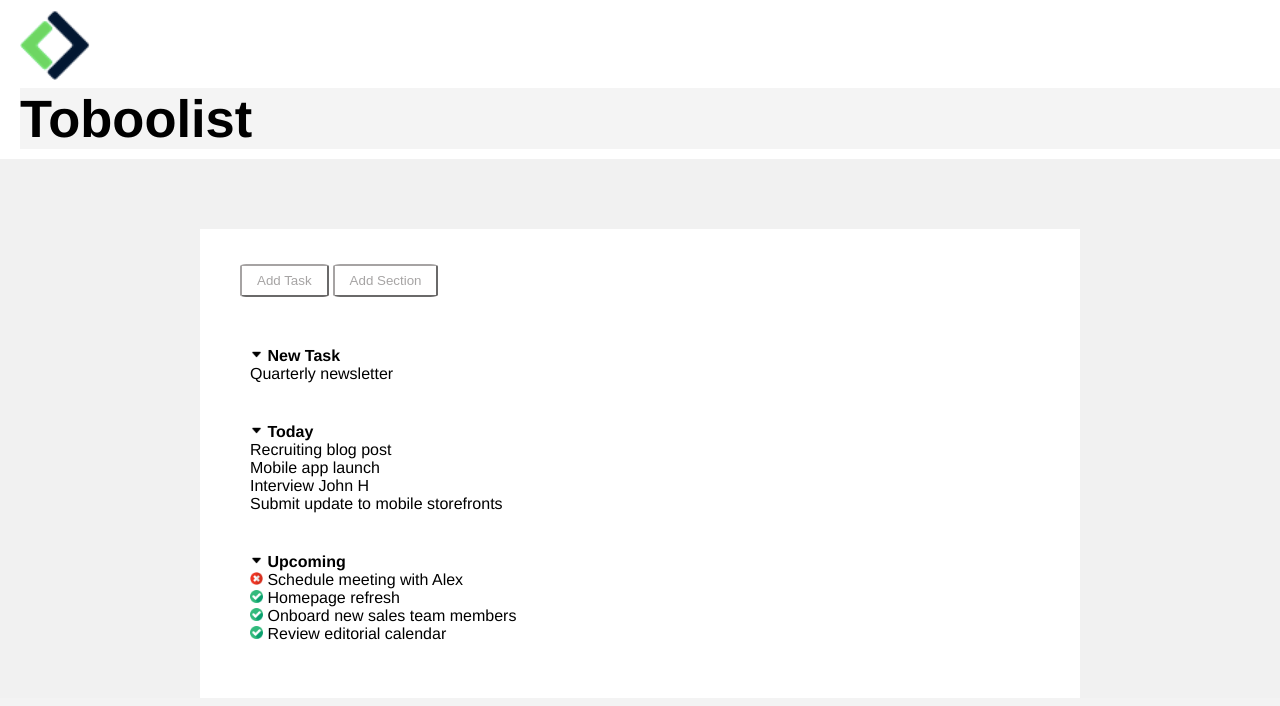
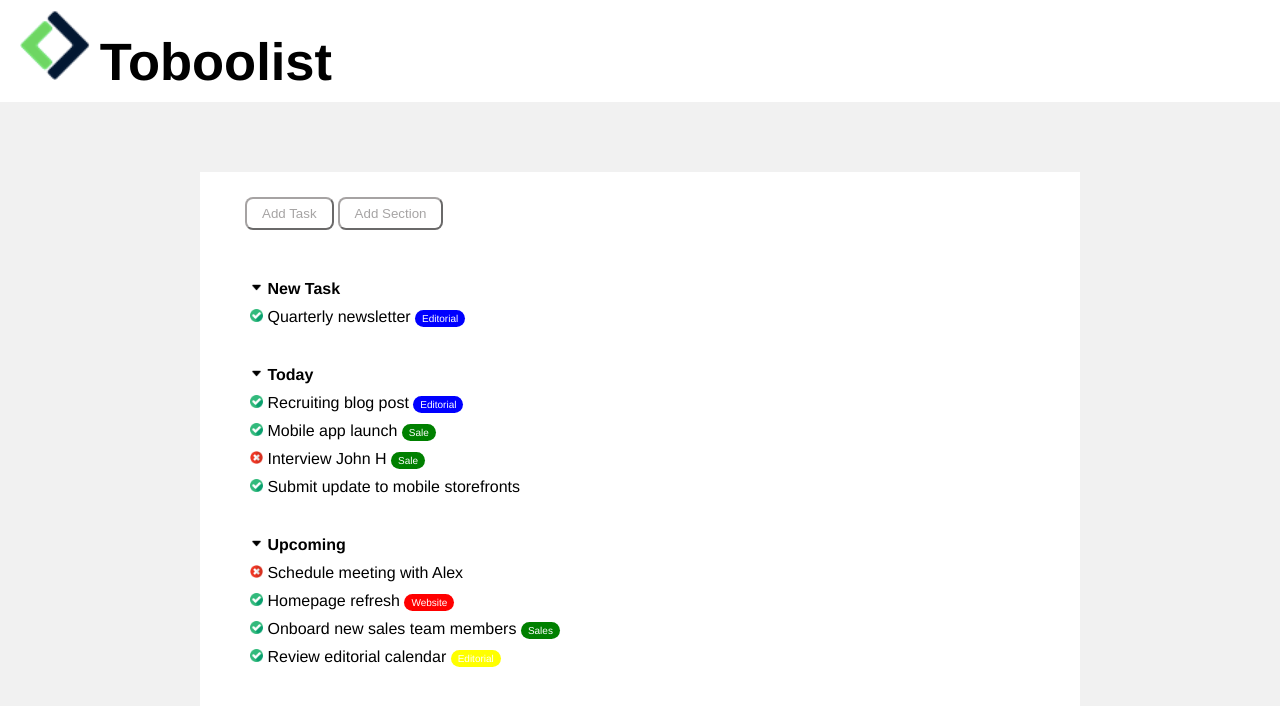
Before and after one commit to MattiaPlacido/html-css-toboolist, a plain HTML site: page index.html in a window 1280 px wide. Drawn offline with Linux system fonts and the light colour scheme.

Commit message:
Icone e loghi

```diff
--- a/css/style.css
+++ b/css/style.css
@@ -46,12 +46,12 @@
 }
 
 .container-button{
-    margin:10px 0 10px 10px;
+    margin-left: 15px;
     background-color: white;
 }
 
 .button{
-    border-radius: 7%;
+    border-radius: 8px;
     border-color: rgb(128, 125, 125,0.7);
     width: fit-content;
     padding: 7px 15px;
@@ -61,20 +61,33 @@
     cursor: pointer;
 }
 
-.bottone:hover{
+.button:hover{
     background-color: rgb(87, 87, 158);
     color: white;
 }
 
 .badge{
-    padding: 8px 15px;
-    border-radius: 7%;
+    padding: 3px 7px;
+    border-radius: 15px;
     color: white;
+    font-size: 10px;
+    font-family: Helvetica;
 }
 
 .badge-red{
     background-color: red;
 }
+.badge-yellow{
+    background-color: yellow;
+}
+.badge-green{
+    background-color: green;
+}
+
+.badge-blue{
+    background-color: blue;
+}
+
 /* Tags */
 ul{
     background-color: white;
@@ -83,6 +96,7 @@ ul{
 li{
     list-style-type: none;
     background-color: white;
+    margin: 10px 0;
 }
 
 b{
--- a/index.html
+++ b/index.html
@@ -10,38 +10,45 @@
     <header>
         <section class="container-logo">
             <img src="img/Logo.png" class="logo">
-            <h1 class="inlinea"> Toboolist </h1>
+            <h1 class="inline"> Toboolist </h1>
         </section>
     </header>
+    <!-- Bottoni -->
     <section class="mainpage">
         <section class="container-button">
             <button type="button" class="button"> Add Task </button>
             <button type="button" class="button"> Add Section </button>
         </section>
 
+    <!-- Prima lista -->
         <section class="container-list">
             <img src="./img/down-arrow.png" class="logo-small">
-            <ul class="inline"><b>New Task</b>
-                <li>Quarterly newsletter</li>
-            </Ul>
+            <b>New Task</b>
+            <ul class="inline">
+                <li><img src="./img/checked.png" class="logo-small"> Quarterly newsletter <p class="badge badge-blue inline">Editorial</p></li>
+            </ul>
+    <!-- Seconda lista -->
         </section>
         <section class="container-list">
             <img src="./img/down-arrow.png" class="logo-small">
-            <ul class="inline"><b>Today</b>
-                <li>Recruiting blog post</li>
-                <li>Mobile app launch</li>
-                <li>Interview John H</li>
-                <li>Submit update to mobile storefronts</li>
-            </Ul>
+            <b>Today</b>
+            <ul class="inline">
+                <li><img src="./img/checked.png" class="logo-small"> Recruiting blog post <p class="badge badge-blue inline">Editorial</p></li>
+                <li><img src="./img/checked.png" class="logo-small"> Mobile app launch <p class="badge badge-green inline">Sale</p></li>
+                <li><img src="./img/remove.png" class="logo-small"> Interview John H <p class="badge badge-green inline">Sale</p></li>
+                <li><img src="./img/checked.png" class="logo-small"> Submit update to mobile storefronts</li>
+            </ul>
+    <!-- Terza lista -->
         </section>
         <section class="container-list">
-        <img src="./img/down-arrow.png" class="logo-small">
-            <ul class="inline"><b>Upcoming</b>
+            <img src="./img/down-arrow.png" class="logo-small">
+            <b>Upcoming</b>
+            <ul class="inline">
                 <li><img src="./img/remove.png" class="logo-small"> Schedule meeting with Alex</li>
-                <li><img src="./img/checked.png" class="logo-small"> Homepage refresh</li>
-                <li><img src="./img/checked.png" class="logo-small"> Onboard new sales team members</li>
-                <li><img src="./img/checked.png" class="logo-small"> Review editorial calendar</li>
-            </Ul>
+                <li><img src="./img/checked.png" class="logo-small"> Homepage refresh <p class="badge badge-red inline">Website</p></li>
+                <li><img src="./img/checked.png" class="logo-small"> Onboard new sales team members <p class="badge badge-green inline">Sales</p></li>
+                <li><img src="./img/checked.png" class="logo-small"> Review editorial calendar <p class="badge badge-yellow inline">Editorial</p></li>
+            </ul>
         </section>
 
     </section>
```
